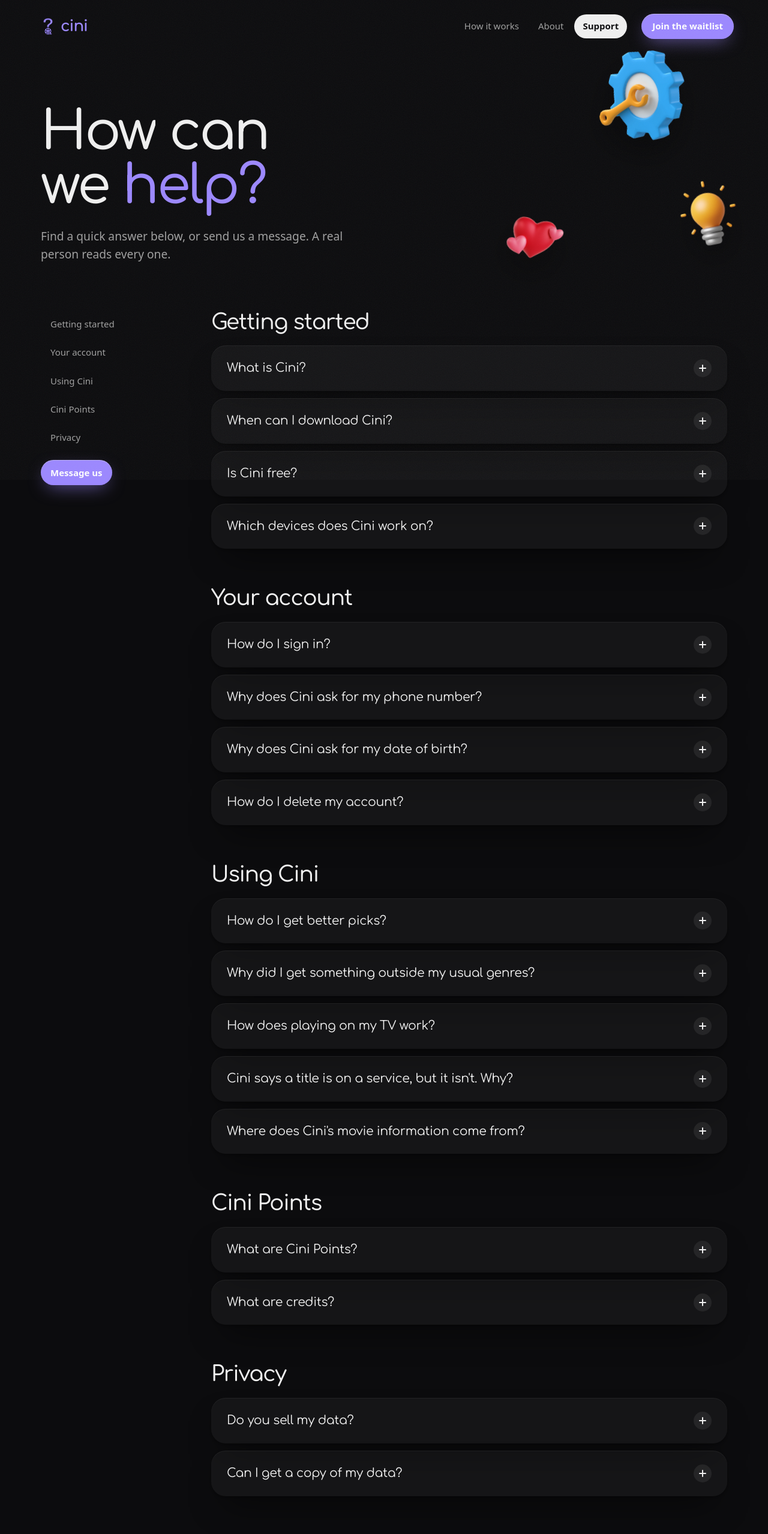
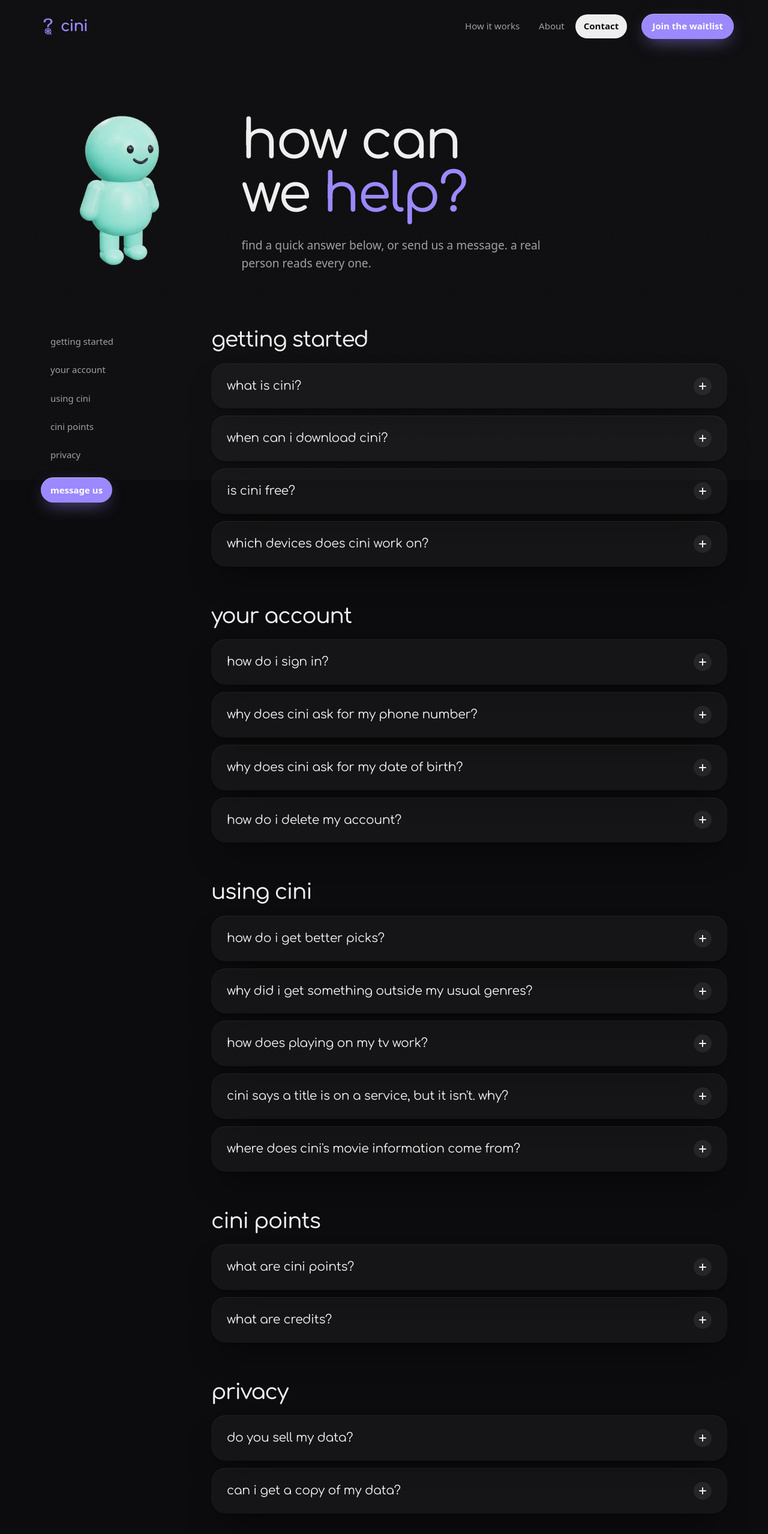
Before and after one commit to aakaalaa/ciniapp.com, an Astro site: page /support in a window 1280 px wide. Shown: the top 2558 px of the page at 60% size. Built offline with nearby package versions, Linux system fonts and the light colour scheme; Astro itself is replaced by a stand-in of ours.

Commit message:
Contact page: waving cini buddy, lowercase copy, Contact in the menu
The support page hero now shows the waving buddy on the left (beside
the headline on phones) in place of the floating icons, with a still
frame for people who prefer less motion. Its text is lowercase with
proper nouns kept. The menu link reads Contact and still opens
/support, so the app's help link keeps working.

Co-Authored-By: Claude Sonnet 5.5 <noreply@anthropic.com>

```diff
--- a/src/components/Nav.astro
+++ b/src/components/Nav.astro
@@ -39,7 +39,7 @@ const path = Astro.url.pathname.replace(/\/$/, "") || "/";
   <div class="menu" id="menu" hidden>
     <nav aria-label="Mobile">
       {
-        [{ href: "/", label: "Home" }, ...nav, { href: "/contact", label: "Contact" }].map((l) => (
+        [{ href: "/", label: "Home" }, ...nav].map((l) => (
           <a href={l.href} aria-current={path === l.href ? "page" : undefined}>
             {l.label}
           </a>
--- a/src/components/PageHero.astro
+++ b/src/components/PageHero.astro
@@ -8,9 +8,11 @@ interface Props {
   title: string;
   lede?: string;
   art?: ImageMetadata[];
+  /** A cini buddy on the left, in place of the floating art. `still` is shown to people who asked for less motion. */
+  buddy?: { src: string; still?: string };
   compact?: boolean;
 }
-const { title, lede, art = [], compact = false } = Astro.props;
+const { title, lede, art = [], buddy, compact = false } = Astro.props;
 const spots = [
   { x: "78%", y: "18%", s: 150, r: 10, d: 0.9 },
   { x: "88%", y: "58%", s: 110, r: -12, d: 0.6 },
@@ -20,6 +22,7 @@ const spots = [
 
 <section class:list={["ph", { "ph--compact": compact }]} data-hero>
   {
+    !buddy &&
     art.slice(0, 3).map((img, i) => (
       <div
         class="ph__art"
@@ -31,10 +34,20 @@ const spots = [
       </div>
     ))
   }
-  <div class="wrap ph__inner">
-    <h1 class="ph__title" data-split set:html={title} />
-    {lede && <p class="lede ph__lede" data-reveal>{lede}</p>}
-    <slot />
+  <div class:list={["wrap ph__inner", { "ph__inner--buddy": buddy }]}>
+    {
+      buddy && (
+        <picture class="ph__buddy">
+          {buddy.still && <source media="(prefers-reduced-motion: reduce)" srcset={buddy.still} />}
+          <img src={buddy.src} alt="" width="512" height="512" decoding="async" />
+        </picture>
+      )
+    }
+    <div class="ph__text">
+      <h1 class="ph__title" data-split set:html={title} />
+      {lede && <p class="lede ph__lede" data-reveal>{lede}</p>}
+      <slot />
+    </div>
   </div>
 </section>
 
@@ -51,9 +64,30 @@ const spots = [
 
   .ph__inner {
     position: relative;
+  }
+
+  .ph__text {
     display: grid;
     gap: 24px;
     justify-items: start;
+  }
+
+  .ph__inner--buddy {
+    display: flex;
+    align-items: center;
+    gap: clamp(8px, 3vw, 44px);
+  }
+
+  .ph__buddy {
+    flex: none;
+    width: clamp(210px, 25vw, 330px);
+    margin: -14px 0 -14px -24px;
+  }
+
+  .ph__buddy img {
+    display: block;
+    width: 100%;
+    height: auto;
   }
 
   .ph__title {
@@ -92,6 +126,32 @@ const spots = [
   }
 
   @media (max-width: 900px) {
+    /* Phone: the buddy stays beside the headline; the lede runs full width underneath. */
+    .ph__inner--buddy {
+      display: grid;
+      grid-template-columns: 116px minmax(0, 1fr);
+      column-gap: 6px;
+      row-gap: 18px;
+      align-items: center;
+    }
+    .ph__inner--buddy .ph__text {
+      display: contents;
+    }
+    .ph__inner--buddy .ph__title {
+      grid-column: 2;
+      grid-row: 1;
+      font-size: clamp(36px, 10.5vw, 48px);
+    }
+    .ph__inner--buddy .ph__lede {
+      grid-column: 1 / -1;
+      grid-row: 2;
+    }
+    .ph__buddy {
+      grid-column: 1;
+      grid-row: 1;
+      width: 132px;
+      margin: -14px 0 -14px -22px;
+    }
     .ph__art {
       --s: 64px !important;
       opacity: 0.55;
--- a/src/pages/support.astro
+++ b/src/pages/support.astro
@@ -5,106 +5,103 @@ import Faq from "../components/Faq.astro";
 import SupportMessage from "../components/SupportMessage.astro";
 import { site } from "../site";
 
-import gear from "../assets/3d/gear.png";
-import bulb from "../assets/3d/bulb.png";
-import heart from "../assets/3d/heart.png";
 
 const comingSoon = site.store.status === "coming-soon";
 
 // Every answer must match what the app does today.
 const groups = [
   {
-    title: "Getting started",
+    title: "getting started",
     items: [
       {
-        q: "What is Cini?",
-        a: "<p>Cini is an iPhone app that recommends movies and TV shows based on your mood and your taste. Pick up to two moods, choose a movie or a show, and Cini gives you one great pick at a time.</p>",
+        q: "what is cini?",
+        a: "<p>cini is an iPhone app that recommends movies and tv shows based on your mood and your taste. pick up to two moods, choose a movie or a show, and cini gives you one great pick at a time.</p>",
       },
       {
-        q: "When can I download Cini?",
+        q: "when can i download cini?",
         a: comingSoon
-          ? `<p>Cini is coming soon to the App Store. <a href="/#waitlist">Join the waitlist</a> and we'll email you the day it launches.</p>`
-          : `<p>Cini is available on the <a href="${site.store.appStoreUrl}">App Store</a>.</p>`,
+          ? `<p>cini is coming soon to the App Store. <a href="/#waitlist">join the waitlist</a> and we'll email you the day it launches.</p>`
+          : `<p>cini is available on the <a href="${site.store.appStoreUrl}">App Store</a>.</p>`,
       },
       {
-        q: "Is Cini free?",
-        a: "<p>Yes, Cini is free to download and use. We may add an optional paid plan later. If we do, the app will show you the price and what's included before you pay, and you can cancel any time in your Apple ID settings.</p>",
+        q: "is cini free?",
+        a: "<p>yes, cini is free to download and use. we may add an optional paid plan later. if we do, the app will show you the price and what's included before you pay, and you can cancel any time in your Apple ID settings.</p>",
       },
       {
-        q: "Which devices does Cini work on?",
-        a: "<p>Cini is built for iPhone. Playing on your TV works with Apple TV.</p>",
+        q: "which devices does cini work on?",
+        a: "<p>cini is built for iPhone. playing on your tv works with Apple TV.</p>",
       },
     ],
   },
   {
-    title: "Your account",
+    title: "your account",
     items: [
       {
-        q: "How do I sign in?",
-        a: "<p>With your Apple or Google account. Cini doesn't use passwords.</p>",
+        q: "how do i sign in?",
+        a: "<p>with your Apple or Google account. cini doesn't use passwords.</p>",
       },
       {
-        q: "Why does Cini ask for my phone number?",
-        a: "<p>To verify your account. We text you a one-time code when you sign up.</p>",
+        q: "why does cini ask for my phone number?",
+        a: "<p>to verify your account. we text you a one-time code when you sign up.</p>",
       },
       {
-        q: "Why does Cini ask for my date of birth?",
-        a: `<p>You need to be ${site.legal.minAge} or older to use Cini, so we check your age when you sign up.</p>`,
+        q: "why does cini ask for my date of birth?",
+        a: `<p>you need to be ${site.legal.minAge} or older to use cini, so we check your age when you sign up.</p>`,
       },
       {
-        q: "How do I delete my account?",
-        a: `<p>See <a href="/delete-account">Delete your account</a>. It explains how, and exactly what gets deleted.</p>`,
+        q: "how do i delete my account?",
+        a: `<p>see <a href="/delete-account">delete your account</a>. it explains how, and exactly what gets deleted.</p>`,
       },
     ],
   },
   {
-    title: "Using Cini",
+    title: "using cini",
     items: [
       {
-        q: "How do I get better picks?",
-        a: "<p>Rate titles you've watched, mark the ones you've already seen, and save or skip what Cini shows you. Each of these teaches Cini a little more about your taste.</p>",
+        q: "how do i get better picks?",
+        a: "<p>rate titles you've watched, mark the ones you've already seen, and save or skip what cini shows you. each of these teaches cini a little more about your taste.</p>",
       },
       {
-        q: "Why did I get something outside my usual genres?",
-        a: "<p>On purpose. A few picks in every set come from outside the genres you chose, so you can discover something new. If it's not for you, skip it and Cini learns from that too.</p>",
+        q: "why did i get something outside my usual genres?",
+        a: "<p>on purpose. a few picks in every set come from outside the genres you chose, so you can discover something new. if it's not for you, skip it and cini learns from that too.</p>",
       },
       {
-        q: "How does playing on my TV work?",
-        a: "<p>Tap <strong>watch</strong>, then the Apple TV card. The first time, Cini asks you to add a free Apple Shortcut called <strong>Play From Cini</strong> to your iPhone. After that, Cini opens the title on your Apple TV in one tap.</p><p>If nothing happens, check that Play From Cini is still in your Shortcuts app. If it isn't, tap watch again and Cini will offer to add it.</p>",
+        q: "how does playing on my tv work?",
+        a: "<p>tap <strong>watch</strong>, then the Apple TV card. the first time, cini asks you to add a free Apple Shortcut called <strong>Play From Cini</strong> to your iPhone. after that, cini opens the title on your Apple TV in one tap.</p><p>if nothing happens, check that Play From Cini is still in your Shortcuts app. if it isn't, tap watch again and cini will offer to add it.</p>",
       },
       {
-        q: "Cini says a title is on a service, but it isn't. Why?",
-        a: `<p>Streaming catalogs change often and differ by country, so availability can be out of date. Tell us with the <a href="#message">message form</a> below and we'll look into it.</p>`,
+        q: "cini says a title is on a service, but it isn't. why?",
+        a: `<p>streaming catalogs change often and differ by country, so availability can be out of date. tell us with the <a href="#message">message form</a> below and we'll look into it.</p>`,
       },
       {
-        q: "Where does Cini's movie information come from?",
-        a: `<p>Titles, posters, cast and synopses come from <a href="https://www.themoviedb.org/" target="_blank" rel="noopener">TMDB</a>. Streaming availability comes from TMDB too, which gets it from JustWatch. Ratings come from IMDb and Letterboxd. Cini uses the TMDB API but is not endorsed or certified by TMDB.</p>`,
+        q: "where does cini's movie information come from?",
+        a: `<p>titles, posters, cast and synopses come from <a href="https://www.themoviedb.org/" target="_blank" rel="noopener">TMDB</a>. streaming availability comes from TMDB too, which gets it from JustWatch. ratings come from IMDb and Letterboxd. cini uses the TMDB api but is not endorsed or certified by TMDB.</p>`,
       },
     ],
   },
   {
-    title: "Cini Points",
+    title: "cini points",
     items: [
       {
-        q: "What are Cini Points?",
-        a: "<p>You earn 20 Cini Points every time you rate a title. Your points show how much you've helped Cini learn your taste.</p><p>Cini Points have no cash value. You can't buy, sell, transfer or exchange them for money.</p>",
+        q: "what are cini points?",
+        a: "<p>you earn 20 cini points every time you rate a title. your points show how much you've helped cini learn your taste.</p><p>cini points have no cash value. you can't buy, sell, transfer or exchange them for money.</p>",
       },
       {
-        q: "What are credits?",
-        a: "<p>Credits are an in-app balance. New accounts start with 50, and you earn 2 more every time you rate a title. Like Cini Points, credits have no cash value.</p>",
+        q: "what are credits?",
+        a: "<p>credits are an in-app balance. new accounts start with 50, and you earn 2 more every time you rate a title. like cini points, credits have no cash value.</p>",
       },
     ],
   },
   {
-    title: "Privacy",
+    title: "privacy",
     items: [
       {
-        q: "Do you sell my data?",
-        a: `<p>No. We don't sell your personal information, we don't show ads, and we don't track you across other apps or websites. Read our <a href="/privacy">Privacy Policy</a> for the details.</p>`,
+        q: "do you sell my data?",
+        a: `<p>no. we don't sell your personal information, we don't show ads, and we don't track you across other apps or websites. read our <a href="/privacy">privacy policy</a> for the details.</p>`,
       },
       {
-        q: "Can I get a copy of my data?",
-        a: `<p>Yes. <a href="#message">Send us a message</a> using the email address on your account and we'll send it to you.</p>`,
+        q: "can i get a copy of my data?",
+        a: `<p>yes. <a href="#message">send us a message</a> using the email address on your account and we'll send it to you.</p>`,
       },
     ],
   },
@@ -132,9 +129,9 @@ const faqSchema = {
   schema={[faqSchema]}
 >
   <PageHero
-    title={`How can we <span class="accent">help?</span>`}
-    lede="Find a quick answer below, or send us a message. A real person reads every one."
-    art={[gear, bulb, heart]}
+    title={`how can we <span class="accent">help?</span>`}
+    lede="find a quick answer below, or send us a message. a real person reads every one."
+    buddy={{ src: "/buddy/waving.webp", still: "/buddy/waving-still.webp" }}
   />
 
   <section class="sup">
@@ -147,7 +144,7 @@ const faqSchema = {
             </a>
           ))
         }
-        <a class="btn btn--sm sup__nav-msg" href="#message" data-cursor="link">Message us</a>
+        <a class="btn btn--sm sup__nav-msg" href="#message" data-cursor="link">message us</a>
       </nav>
       <div class="sup__groups">
         {
@@ -162,7 +159,7 @@ const faqSchema = {
         <section class="sup__bug" id="message" data-reveal>
           <SupportMessage />
           <p class="sup__fine">
-            We use your message and email only to help you. See our <a href="/privacy">Privacy Policy</a>.
+            we use your message and email only to help you. see our <a href="/privacy">privacy policy</a>.
           </p>
         </section>
       </div>
--- a/src/site.ts
+++ b/src/site.ts
@@ -65,7 +65,7 @@ export const site = {
 export const nav = [
   { href: "/how-it-works", label: "How it works" },
   { href: "/about", label: "About" },
-  { href: "/support", label: "Support" },
+  { href: "/support", label: "Contact" },
 ];
 
 export const legalNav = [
```
Also changed, not shown: src/components/SupportMessage.astro (+13 -13 lines), public/buddy/waving-still.webp (added), public/buddy/waving.webp (added).
